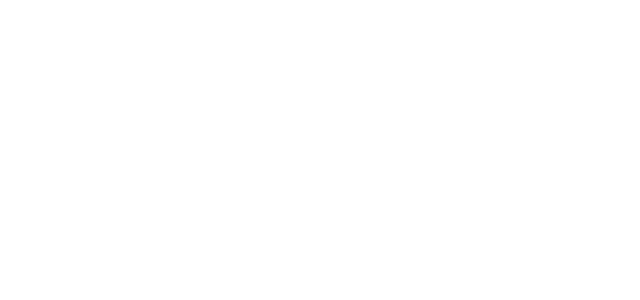
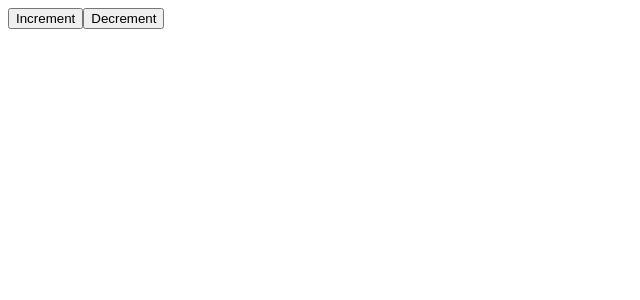
Before and after one commit to Nomex2008/React-lesson, a React (Create React App) app: page / in a window 1280 px wide. Shown: the top 300 px of the page, without its empty margins (0-640 px from the left). Built offline with nearby package versions, Linux system fonts and the light colour scheme.

Commit message:
Commit 1
Add 2 button.

```diff
--- a/src/App.js
+++ b/src/App.js
@@ -1,8 +1,29 @@
 import React from "react";
 
 function App() {
+
+  let likes = 9;
+
+  function likesSea () {
+    if(likes === -1){
+      likes = 0
+    }
+  }
   return (
+
     <div className="App">
+
+      <button onClick={() => {
+        likes=likes+1;
+        likesSea();
+        console.log(likes);
+      }}>Increment</button>
+
+      <button  onClick={() => {
+        likes=likes-1;
+        likesSea();
+        console.log(likes);
+      }}>Decrement</button>
 
     </div>
   );
```
